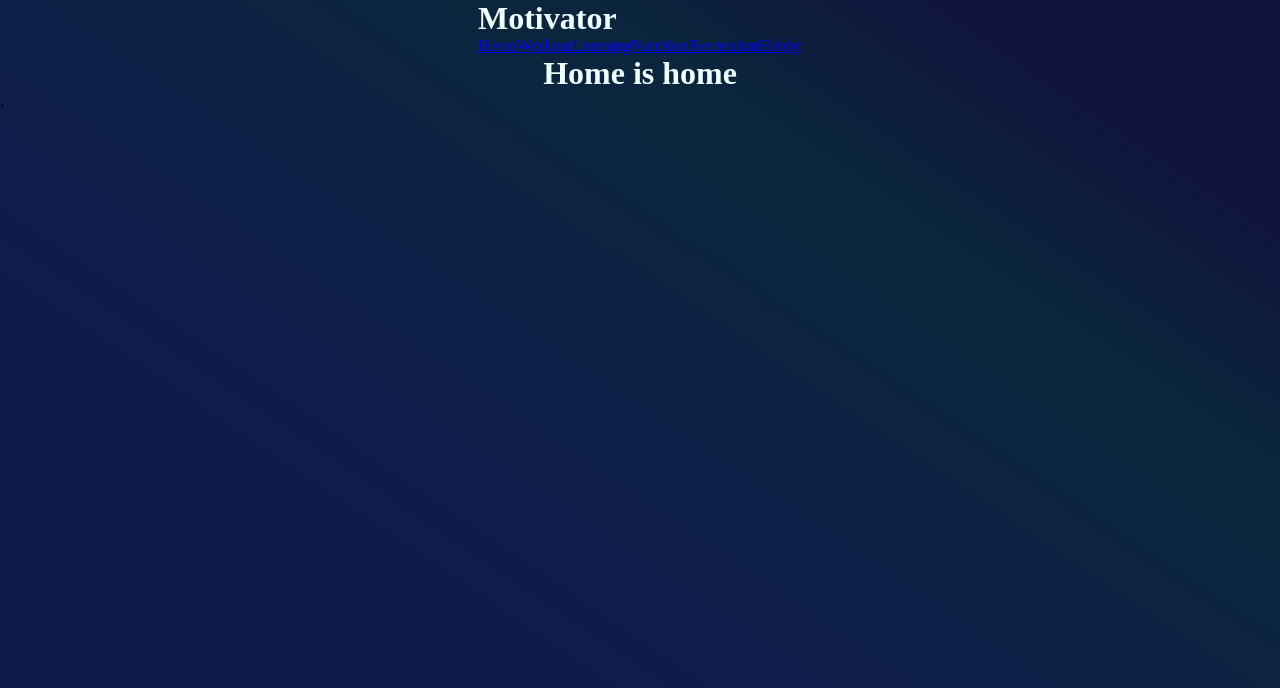
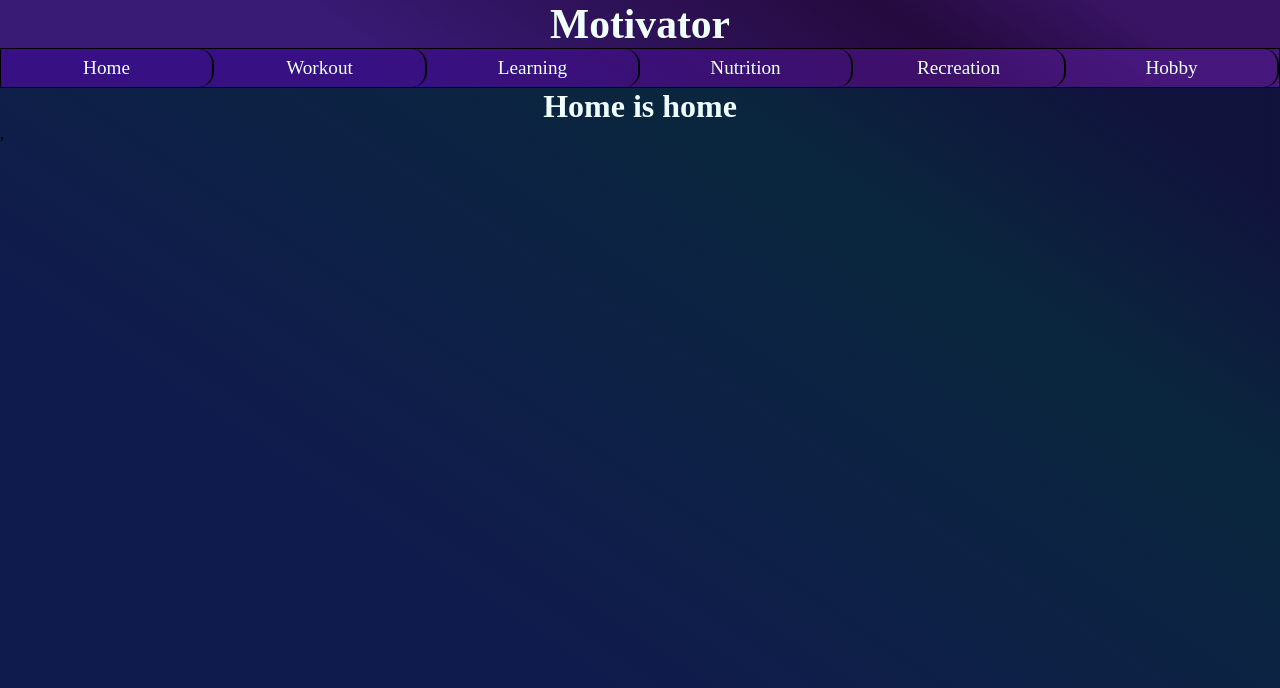
Before and after one commit to adamWatch/fester-front2, a React (Create React App) app: page / in a window 1280 px wide. Shown: the top 688 px of the page. Built offline with nearby package versions, Linux system fonts and the light colour scheme.

Commit message:
add Style for Headers and Menu

```diff
--- /dev/null
+++ b/src/components/layout/Headers.css
@@ -0,0 +1,12 @@
+.Headers {
+    background: rgb(57, 26, 117);
+    background: linear-gradient(34deg, rgba(57, 26, 117, 1) 30%, rgba(36, 10, 61, 1) 71%, rgba(58, 20, 101, 0.9752275910364145) 88%);
+    display: flex;
+    flex-direction: column;
+    width: 100%;
+    align-items: center;
+}
+
+.main__baner {
+    font-size: 2.6rem;
+}
--- a/src/components/layout/Headers.tsx
+++ b/src/components/layout/Headers.tsx
@@ -1,10 +1,11 @@
 import React from 'react';
 import { Menu } from './Menu/Menu';
+import './Headers.css';
 
 export function Headers() {
   return (
     <div className="Headers">
-      <h1>Motivator</h1>
+      <h1 className="main__baner">Motivator</h1>
       <Menu />
     </div>
   );
--- /dev/null
+++ b/src/components/layout/Menu/Menu.css
@@ -0,0 +1,20 @@
+.Menu {
+    display: flex;
+    width: 100%;
+    justify-content: space-between;
+    background: rgb(55, 16, 131);
+    background: linear-gradient(34deg, rgba(55, 16, 131, 1) 30%, rgba(62, 16, 106, 1) 71%, rgba(70, 23, 125, 0.9752275910364145) 88%);
+    border: 1px solid black;
+}
+
+.Menu a {
+    display: flex;
+    justify-content: center;
+    text-decoration: none;
+    color: azure;
+    border-right: 2px solid black;
+    font-size: 1.2rem;
+    width: 100%;
+    border-radius: 15px;
+    padding: .5rem;
+}
--- a/src/components/layout/Menu/Menu.tsx
+++ b/src/components/layout/Menu/Menu.tsx
@@ -1,5 +1,6 @@
 import React from 'react';
 import { Link } from 'react-router-dom';
+import './Menu.css';
 
 export function Menu() {
   return (
```
